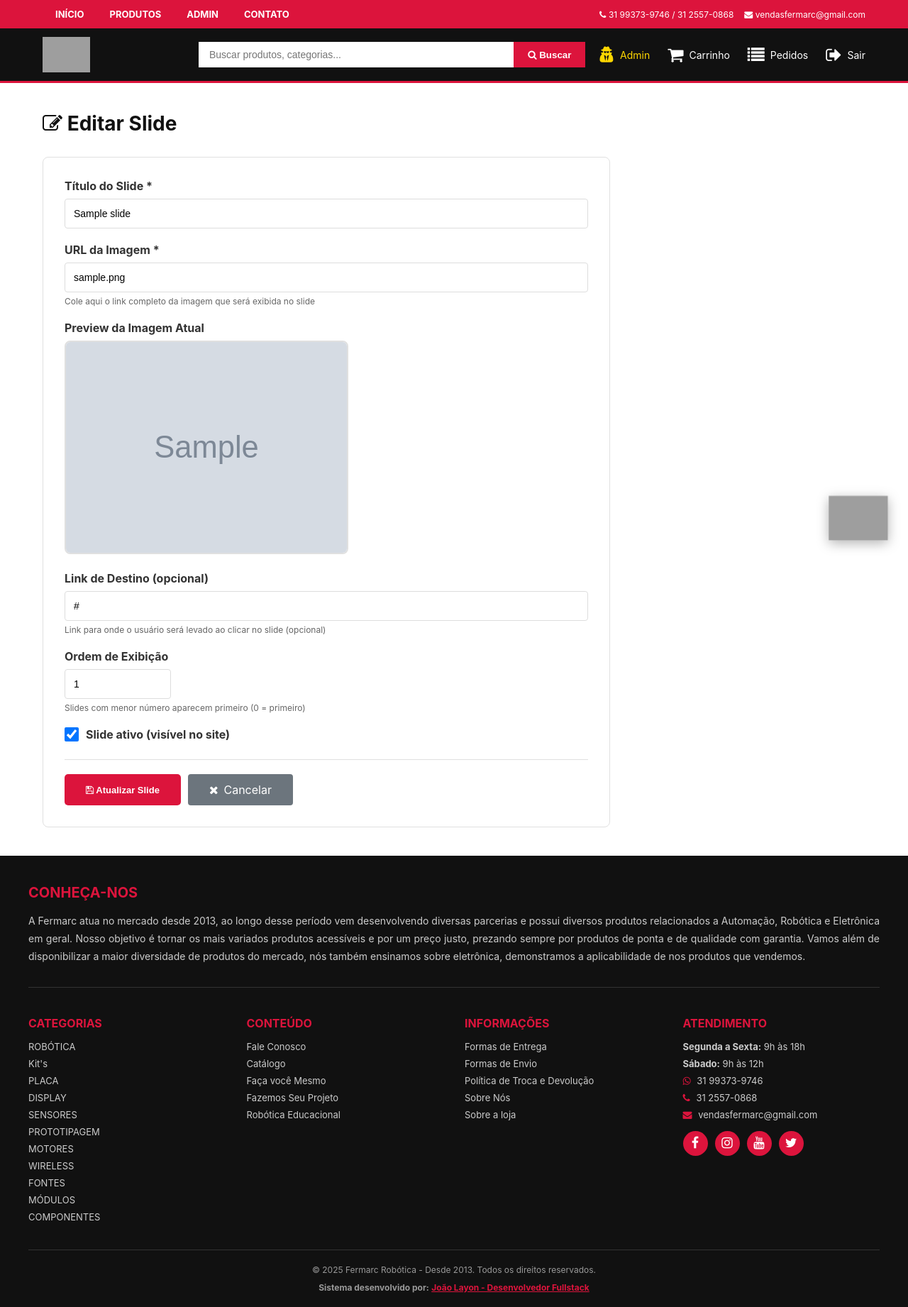
After one commit to DuJao22/Site_fermarc, a Flask app: page /admin/slides/editar/1 in a window 1280 px wide. The commit adds this page. Shown: the whole page at 71% size. Run offline with Flask 3, Linux system fonts and the light colour scheme; a user stored in the database is signed in; tables that the repository leaves empty hold one stand-in row (values such as "Sample post"); grey boxes marked "Sample" are stand-in pictures; grey boxes are pictures that could not be loaded.

Commit message:
Add a system for managing website carousel slides
Introduce a new `Slide` model and associated CRUD operations in the admin panel to manage carousel images, links, and order. Update the homepage to dynamically display active slides from the database.

Replit-Commit-Author: Agent
Replit-Commit-Session-Id: 88b01942-99e2-4714-812a-4eaaa47e2e4d
Replit-Commit-Checkpoint-Type: intermediate_checkpoint
Replit-Commit-Event-Id: c76c30dd-d0a1-4de0-94b4-a3f1b3c43a1d
Replit-Commit-Screenshot-Url: https://storage.googleapis.com/screenshot-production-us-central1/af5e4ae7-0e06-4d50-80bd-181e8948515b/88b01942-99e2-4714-812a-4eaaa47e2e4d/9z3E5cx

```diff
--- a/app/routes/admin.py
+++ b/app/routes/admin.py
@@ -3,7 +3,7 @@ from flask_login import login_required, current_user
 from functools import wraps
 from sqlalchemy import or_
 from app import db
-from app.models import Product, Category, Order, User, Coupon, StoreSettings
+from app.models import Product, Category, Order, User, Coupon, StoreSettings, Slide
 from datetime import datetime
 
 admin_bp = Blueprint('admin', __name__, url_prefix='/admin')
@@ -364,3 +364,92 @@ def store_settings():
     }
 
     return render_template('admin/store_settings.html', settings=settings)
+
+@admin_bp.route('/slides')
+@login_required
+@admin_required
+def slides():
+    slides = Slide.query.order_by(Slide.order, Slide.created_at.desc()).all()
+    return render_template('admin/slides.html', slides=slides)
+
+@admin_bp.route('/slides/adicionar', methods=['GET', 'POST'])
+@login_required
+@admin_required
+def add_slide():
+    if request.method == 'POST':
+        title = request.form.get('title')
+        image_url = request.form.get('image_url')
+        link = request.form.get('link')
+
+        order_value = request.form.get('order', '0')
+        try:
+            order = int(order_value) if order_value and order_value.strip() else 0
+        except ValueError:
+            order = 0
+
+        active = request.form.get('active') == 'on'
+
+        slide = Slide(
+            title=title,
+            image_url=image_url,
+            link=link,
+            order=order,
+            active=active
+        )
+
+        db.session.add(slide)
+        db.session.commit()
+
+        flash('Slide adicionado com sucesso!', 'success')
+        return redirect(url_for('admin.slides'))
+
+    return render_template('admin/add_slide.html')
+
+@admin_bp.route('/slides/editar/<int:slide_id>', methods=['GET', 'POST'])
+@login_required
+@admin_required
+def edit_slide(slide_id):
+    slide = Slide.query.get_or_404(slide_id)
+
+    if request.method == 'POST':
+        slide.title = request.form.get('title')
+        slide.image_url = request.form.get('image_url')
+        slide.link = request.form.get('link')
+
+        order_value = request.form.get('order', '0')
+        try:
+            slide.order = int(order_value) if order_value and order_value.strip() else 0
+        except ValueError:
+            slide.order = 0
+
+        slide.active = request.form.get('active') == 'on'
+
+        db.session.commit()
+
+        flash('Slide atualizado com sucesso!', 'success')
+        return redirect(url_for('admin.slides'))
+
+    return render_template('admin/edit_slide.html', slide=slide)
+
+@admin_bp.route('/slides/deletar/<int:slide_id>', methods=['POST'])
+@login_required
+@admin_required
+def delete_slide(slide_id):
+    slide = Slide.query.get_or_404(slide_id)
+    db.session.delete(slide)
+    db.session.commit()
+
+    flash('Slide deletado com sucesso!', 'success')
+    return redirect(url_for('admin.slides'))
+
+@admin_bp.route('/slides/toggle/<int:slide_id>', methods=['POST'])
+@login_required
+@admin_required
+def toggle_slide(slide_id):
+    slide = Slide.query.get_or_404(slide_id)
+    slide.active = not slide.active
+    db.session.commit()
+
+    status = 'ativado' if slide.active else 'desativado'
+    flash(f'Slide {status} com sucesso!', 'success')
+    return redirect(url_for('admin.slides'))
--- a/app/routes/main.py
+++ b/app/routes/main.py
@@ -1,5 +1,5 @@
 from flask import Blueprint, render_template, request
-from app.models import Product, Category
+from app.models import Product, Category, Slide
 from sqlalchemy import or_
 
 main_bp = Blueprint('main', __name__)
@@ -8,11 +8,12 @@ main_bp = Blueprint('main', __name__)
 def index():
     categories = Category.query.all()
     featured_products = Product.query.filter_by(featured=True, active=True).limit(12).all()
+    slides = Slide.query.filter_by(active=True).order_by(Slide.order, Slide.created_at.desc()).all()
 
     if not featured_products:
         featured_products = Product.query.filter_by(active=True).limit(12).all()
 
-    return render_template('index.html', categories=categories, products=featured_products)
+    return render_template('index.html', categories=categories, products=featured_products, slides=slides)
 
 @main_bp.route('/produto/<int:product_id>')
 def product_detail(product_id):
--- /dev/null
+++ b/app/templates/admin/edit_slide.html
@@ -0,0 +1,85 @@
+{% extends "base.html" %}
+
+{% block title %}Editar Slide - Admin - Fermarc Robótica{% endblock %}
+
+{% block content %}
+<div class="content_section" style="min-height: 500px; padding: 40px 20px;">
+    <h1 style="font-size: 28px; margin-bottom: 30px; color: #111;">
+        <i class="fa fa-edit"></i> Editar Slide
+    </h1>
+
+    <div style="background: #fff; padding: 30px; border-radius: 8px; border: 1px solid #e0e0e0; max-width: 800px;">
+        <form method="POST" action="{{ url_for('admin.edit_slide', slide_id=slide.id) }}">
+            <div style="margin-bottom: 20px;">
+                <label style="display: block; margin-bottom: 8px; font-weight: 700; color: #333;">
+                    Título do Slide *
+                </label>
+                <input type="text" name="title" value="{{ slide.title }}" required
+                       style="width: 100%; padding: 12px; border: 1px solid #ddd; border-radius: 4px; font-size: 14px;"
+                       placeholder="Ex: Kits Didáticos para aprender Arduino">
+            </div>
+
+            <div style="margin-bottom: 20px;">
+                <label style="display: block; margin-bottom: 8px; font-weight: 700; color: #333;">
+                    URL da Imagem *
+                </label>
+                <input type="url" name="image_url" value="{{ slide.image_url }}" required
+                       style="width: 100%; padding: 12px; border: 1px solid #ddd; border-radius: 4px; font-size: 14px;"
+                       placeholder="https://exemplo.com/imagem.jpg">
+                <small style="color: #666; font-size: 12px; display: block; margin-top: 5px;">
+                    Cole aqui o link completo da imagem que será exibida no slide
+                </small>
+            </div>
+
+            <div style="margin-bottom: 20px;">
+                <label style="display: block; margin-bottom: 8px; font-weight: 700; color: #333;">
+                    Preview da Imagem Atual
+                </label>
+                <img src="{{ slide.image_url }}" alt="{{ slide.title }}"
+                     style="max-width: 400px; height: auto; border-radius: 8px; border: 2px solid #e0e0e0;">
+            </div>
+
+            <div style="margin-bottom: 20px;">
+                <label style="display: block; margin-bottom: 8px; font-weight: 700; color: #333;">
+                    Link de Destino (opcional)
+                </label>
+                <input type="url" name="link" value="{{ slide.link or '' }}"
+                       style="width: 100%; padding: 12px; border: 1px solid #ddd; border-radius: 4px; font-size: 14px;"
+                       placeholder="https://exemplo.com/produtos/kits">
+                <small style="color: #666; font-size: 12px; display: block; margin-top: 5px;">
+                    Link para onde o usuário será levado ao clicar no slide (opcional)
+                </small>
+            </div>
+
+            <div style="margin-bottom: 20px;">
+                <label style="display: block; margin-bottom: 8px; font-weight: 700; color: #333;">
+                    Ordem de Exibição
+                </label>
+                <input type="number" name="order" value="{{ slide.order }}"
+                       style="width: 150px; padding: 12px; border: 1px solid #ddd; border-radius: 4px; font-size: 14px;">
+                <small style="color: #666; font-size: 12px; display: block; margin-top: 5px;">
+                    Slides com menor número aparecem primeiro (0 = primeiro)
+                </small>
+            </div>
+
+            <div style="margin-bottom: 25px;">
+                <label style="display: flex; align-items: center; cursor: pointer;">
+                    <input type="checkbox" name="active" {% if slide.active %}checked{% endif %}
+                           style="width: 20px; height: 20px; margin-right: 10px;">
+                    <span style="font-weight: 700; color: #333;">Slide ativo (visível no site)</span>
+                </label>
+            </div>
+
+            <div style="display: flex; gap: 10px; padding-top: 20px; border-top: 1px solid #e0e0e0;">
+                <button type="submit" class="btn_red" style="padding: 12px 30px;">
+                    <i class="fa fa-save"></i> Atualizar Slide
+                </button>
+                <a href="{{ url_for('admin.slides') }}"
+                   style="padding: 12px 30px; background: #6c757d; color: #fff; border-radius: 4px; text-decoration: none; display: inline-flex; align-items: center; gap: 8px;">
+                    <i class="fa fa-times"></i> Cancelar
+                </a>
+            </div>
+        </form>
+    </div>
+</div>
+{% endblock %}
```
Also changed, not shown: app/models.py (+9 -0 lines), app/templates/admin/add_slide.html (added, +77 -0 lines), app/templates/admin/dashboard.html (+12 -0 lines), app/templates/admin/slides.html (added, +78 -0 lines), app/templates/index.html (+16 -0 lines), replit.md (+12 -0 lines), instance/ecommerce.db, 1 other file.
